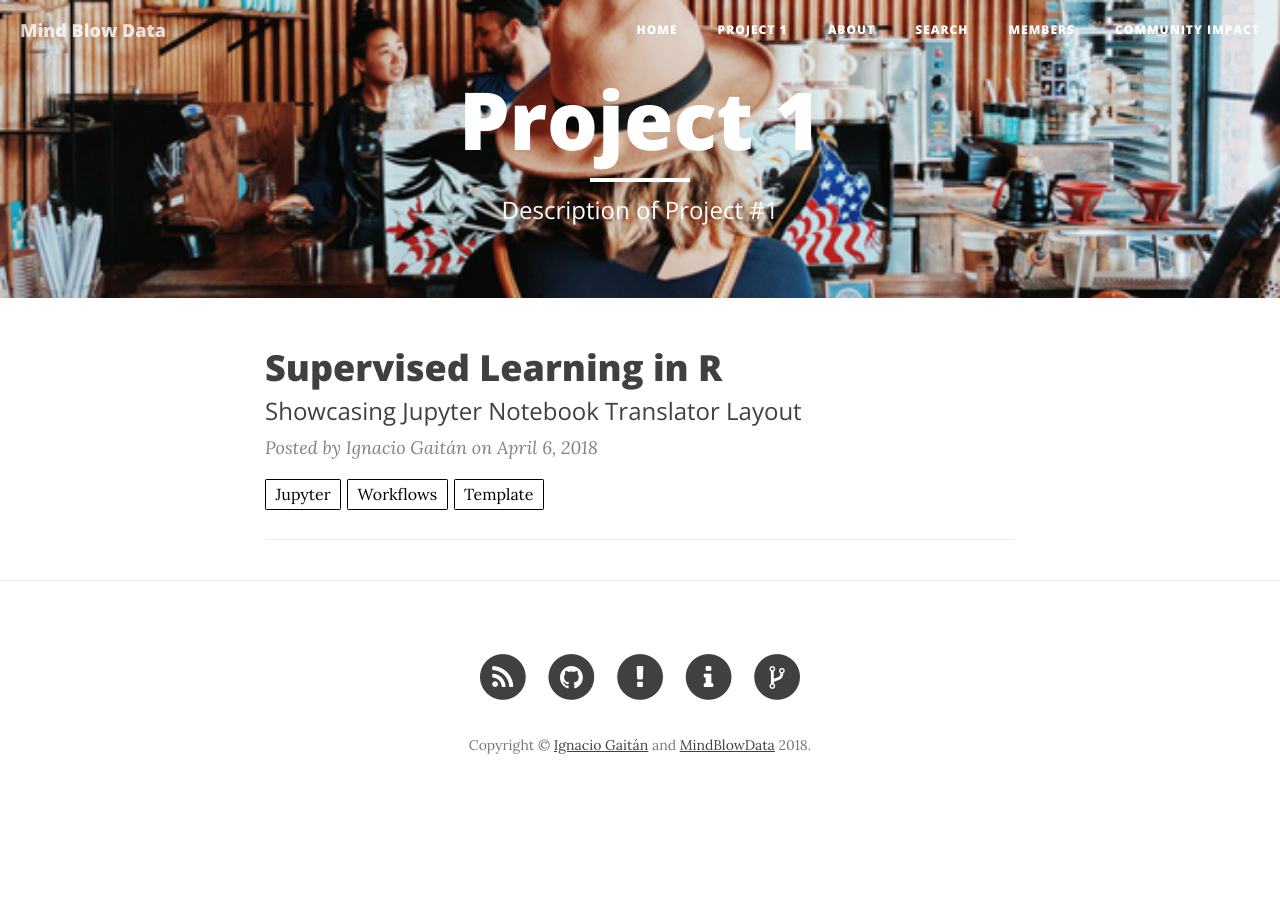
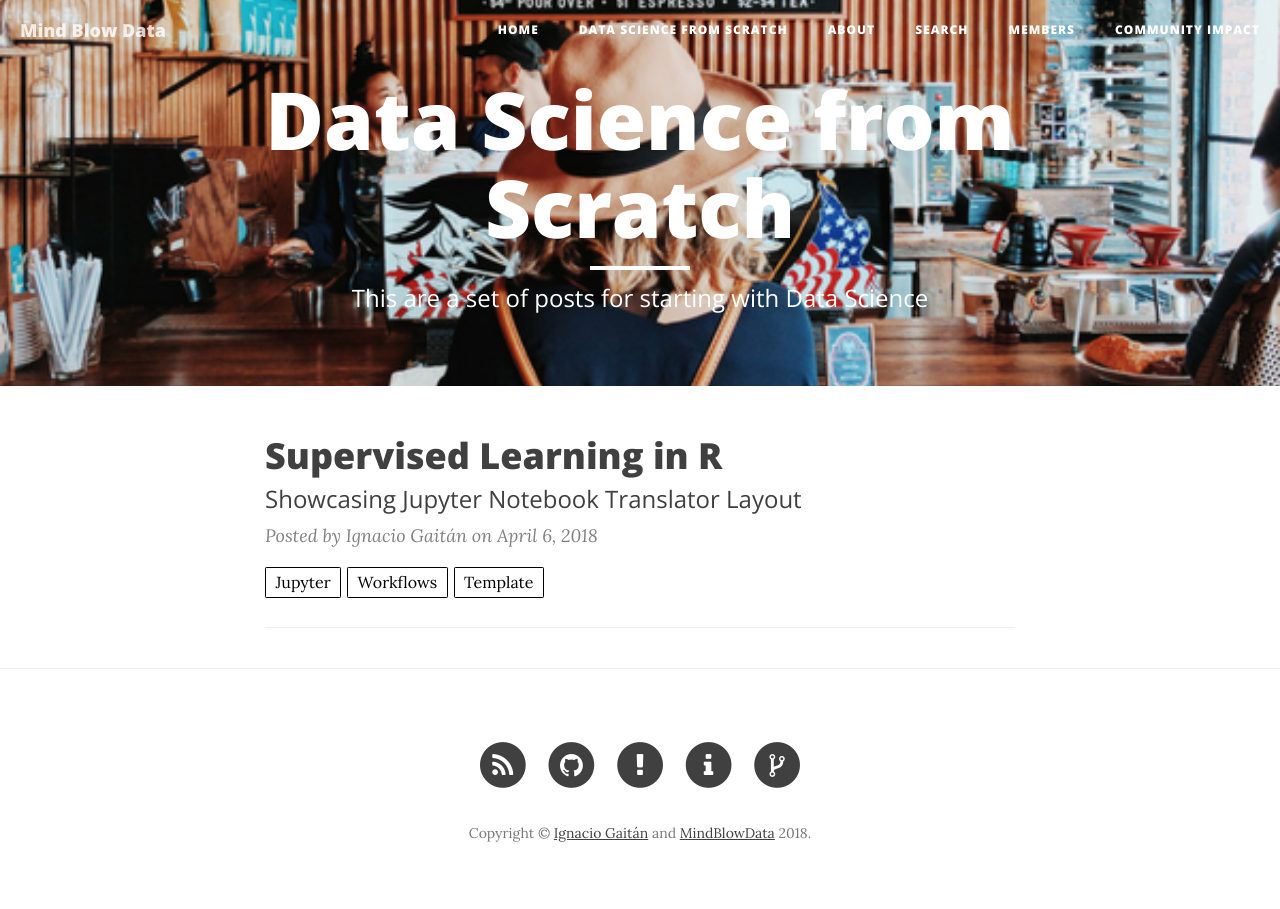
Before and after one commit to gaitanignacio/my_blog_code, a Jekyll site: the page built from projects/project1.md, in a window 1280 px wide. Built offline with Jekyll 4.4.1, drawn with Linux system fonts in a browser that asks for light colours; nearby versions of some CDN libraries.

Commit message:
Adding project Data Science from Scratch

```diff
--- a/projects/project1.md
+++ b/projects/project1.md
@@ -1,7 +1,7 @@
 ---
 layout: project
-title: "Project 1"
-description: "Description of Project #1"
+title: "Data Science from Scratch"
+description: "This are a set of posts for starting with Data Science"
 header-img: "img/home-bg.jpg"
 category: project1
 ---
```
